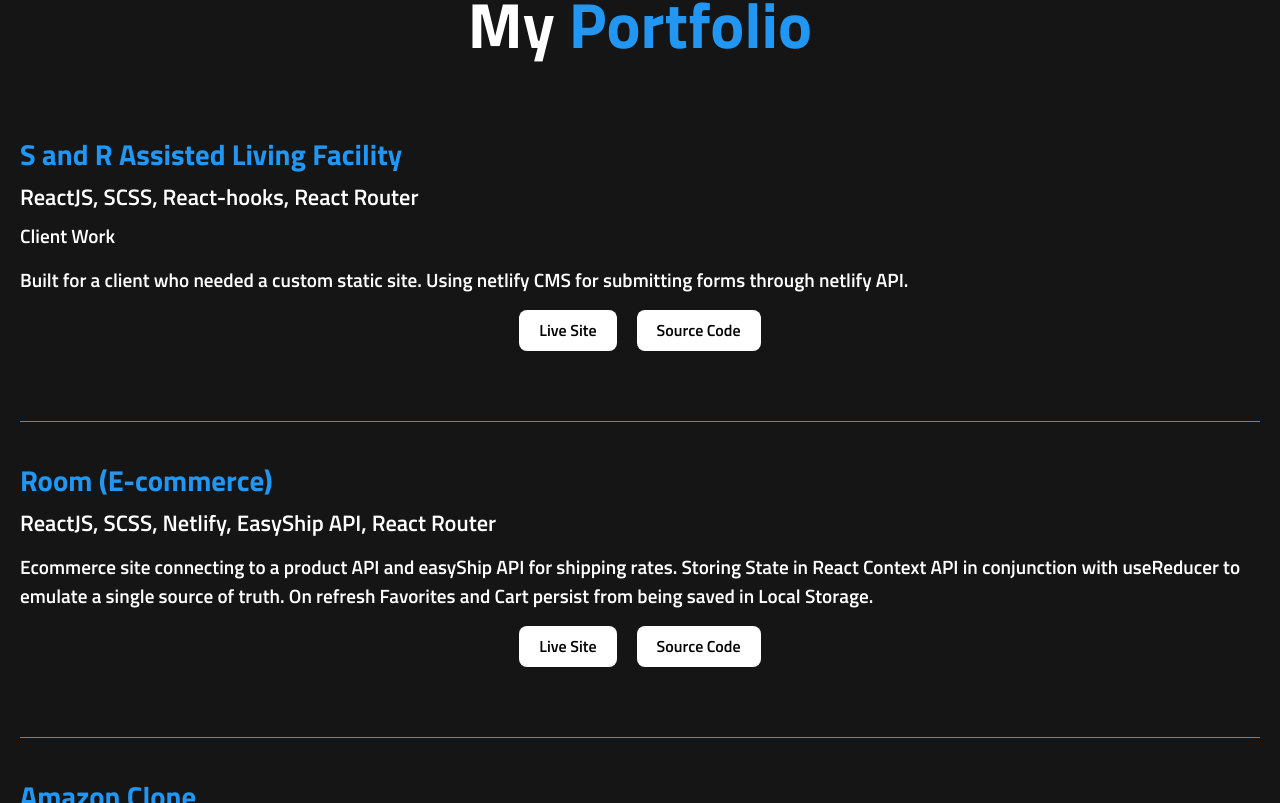
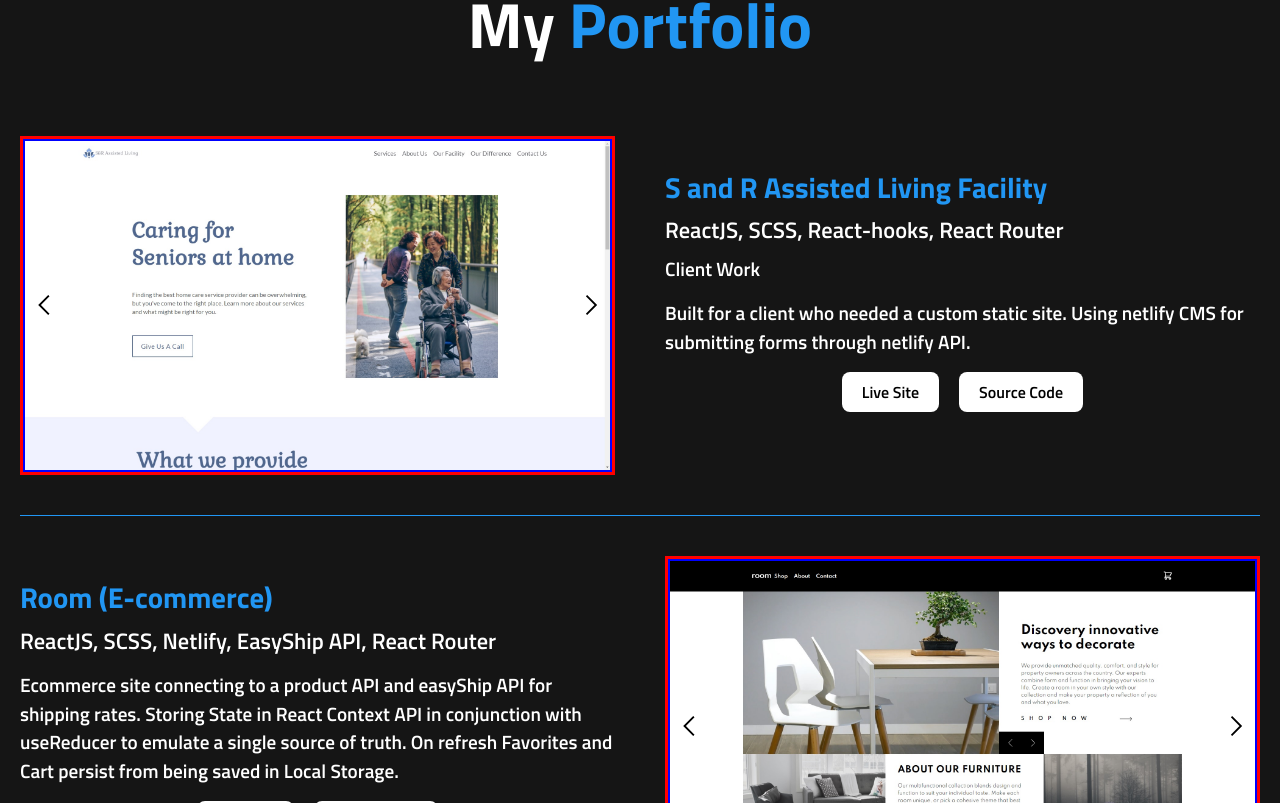
Before and after one commit to ByrnesByrnes/PortfolioSite, a React (Create React App) app: page / in a window 1280 px wide. Shown: the part 1717-2520 px from the top of the page. Built offline with nearby package versions, Linux system fonts and the light colour scheme.

Commit message:
Carousel Test

```diff
--- a/src/components/carousel/styles/carousel.js
+++ b/src/components/carousel/styles/carousel.js
@@ -15,6 +15,7 @@ export const Content = styled.div
 
 export const Slide = styled.img
 `
+  display: block;
   width: 100%;
 
 `
@@ -22,13 +23,15 @@ export const Slide = styled.img
 export const Arrow = styled.div
 `
   position: absolute;
+  left: 0;
   top: 50%;
+  transform: translateY(-50%);
   cursor: pointer;
-  transform: translateY(-50%);
-  left: 0;
   transition: .3s ease-in-out;
   font-size: 1.4rem;
   padding: 10px;
+  display: flex;
+  align-items: center;
 
   &:last-of-type {
     left: auto;
--- a/src/components/project/styles/project.js
+++ b/src/components/project/styles/project.js
@@ -31,7 +31,7 @@ export const Item = styled.div
 
 export const Group = styled.div
 `
-  margin: 0 auto;
+  width: 100%;
 `
 export const Info = styled.div
 `
--- a/src/containers/project.js
+++ b/src/containers/project.js
@@ -20,7 +20,12 @@ export function ProjectContainer({ projects }) {
               <Project.Link href={project.source} target="_blank">Source Code</Project.Link>
             </Project.LinkGroup>
           </Project.Info>
-          {/* <CarouselContainer slides={project.imgs} alt={project.title} /> */}
+
+          <Project.Group>
+            <CarouselContainer slides={project.imgs} alt={project.title} />
+          </Project.Group>
+
+
         </Project.Item>
       ))}
 
```
